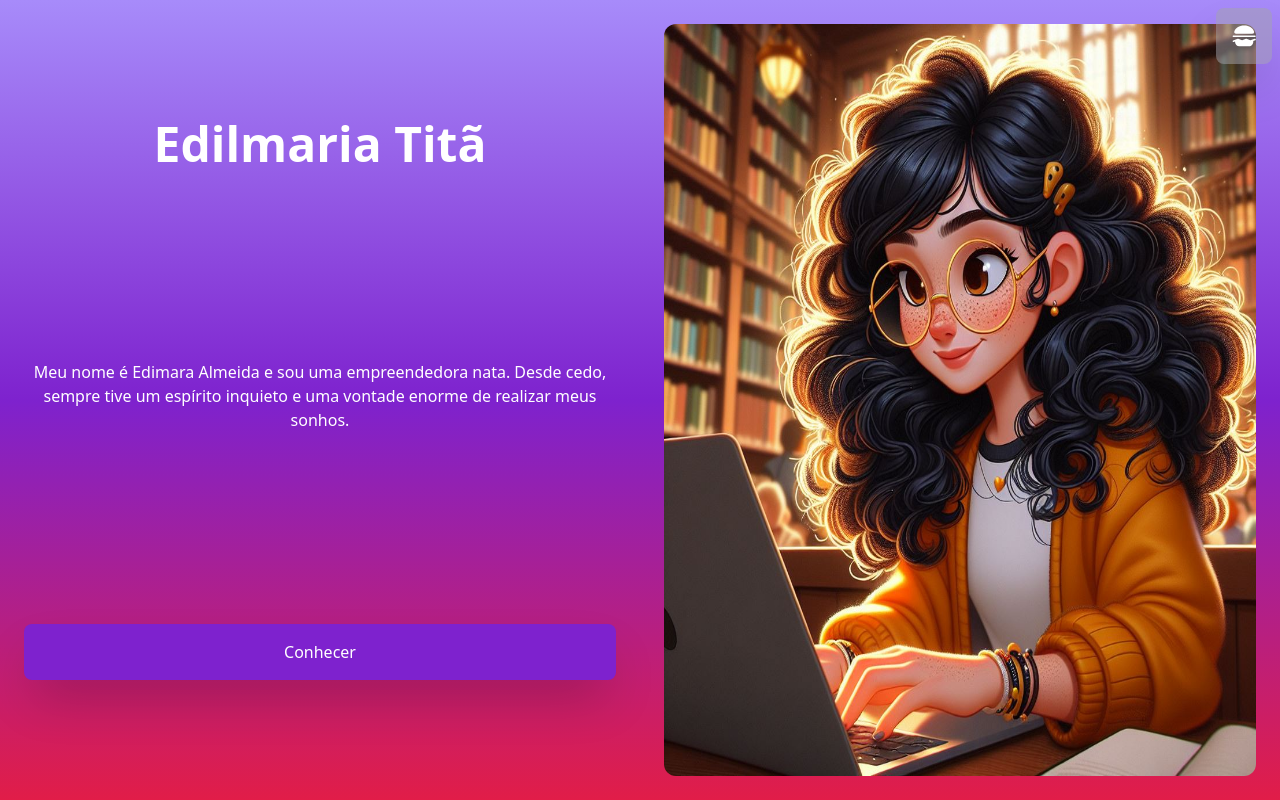
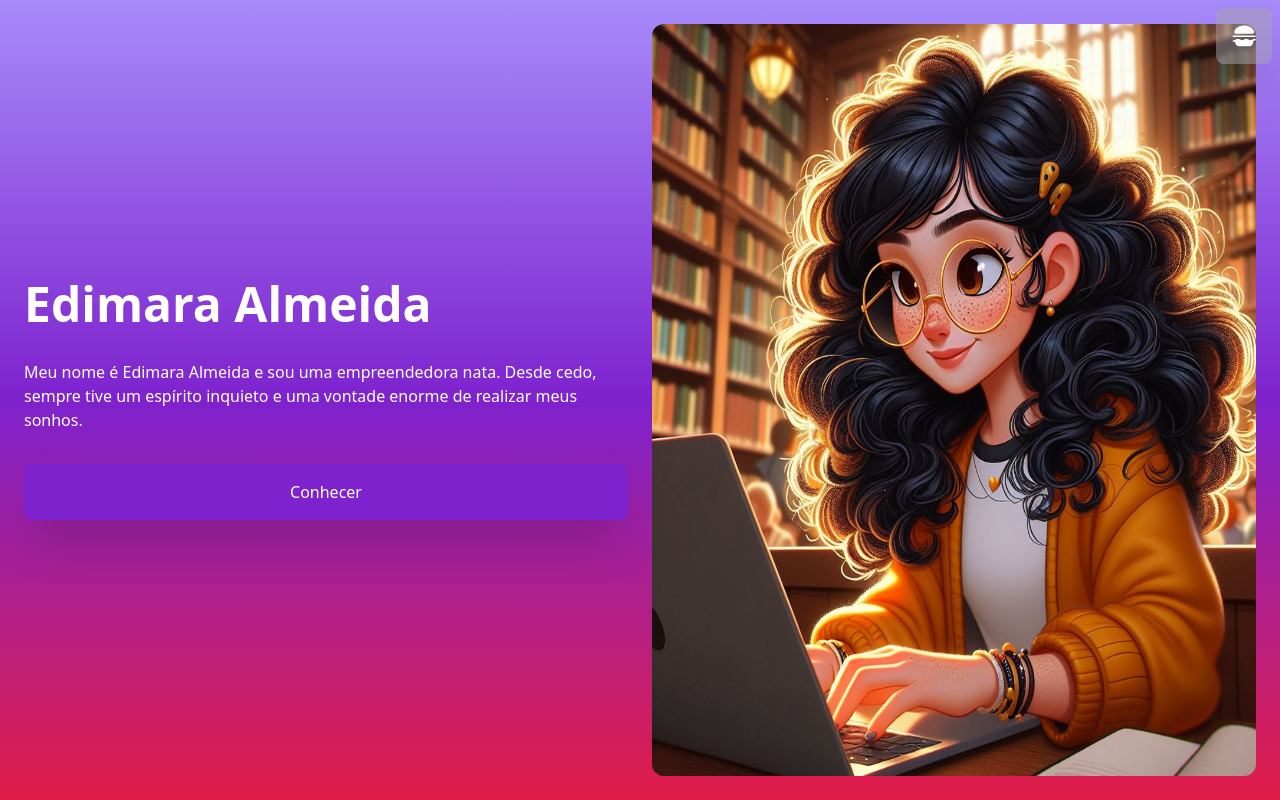
Before and after one commit to ppedrolucas/Golias, a website: page src/index.html in a window 1280 px wide. Shown: the top 800 px of the page. Drawn offline with Linux system fonts and the light colour scheme.

Commit message:
Ajuste de hero section

```diff
--- a/src/index.html
+++ b/src/index.html
@@ -52,23 +52,18 @@
       <img class="size-6" src="assets/icons/burguer.svg" alt="" />
     </button>
     <main class="bg-rose-600">
-      <section
-        class="h-screen w-screen grid grid-rows-2 md:grid-rows-1 md:grid-cols-2 degrade"
+      <section class="degrade">
+        <div
+          class="container h-screen mx-auto p-6 grid gap-6 grid-rows-2 md:grid-rows-1 md:grid-cols-2"
         >
-        <div class="p-6 md:order-last">
-          <img
-            class="rounded-xl md:h-full md:mr-0"
-            src="assets/avatar.jpeg"
-            alt=""
-          />
+          <div class="md:order-last">
+            <img class="rounded-xl h-full" src="assets/avatar.jpeg" alt="" />
           </div>
-        <div class="p-6">
-          <div
-            class="h-full flex flex-col items-center justify-around text-white"
-          >
-            <h1 class="text-5xl font-bold truncate">Edilmaria Titã</h1>
+          <div class="h-full grid place-items-center md:justify-start">
+            <div class="flex flex-col text-white">
+              <h1 class="text-5xl font-bold mb-8">Edimara Almeida</h1>
 
-            <p class="text-center">
+              <p class="mb-8">
                 Meu nome é Edimara Almeida e sou uma empreendedora nata. Desde
                 cedo, sempre tive um espírito inquieto e uma vontade enorme de
                 realizar meus sonhos.
@@ -78,6 +73,7 @@
               >
                 Conhecer
               </button>
+            </div>
           </div>
         </div>
       </section>
```
Also changed, not shown: src/css/output.css. Lines whose indentation alone changed are shown as unchanged.
